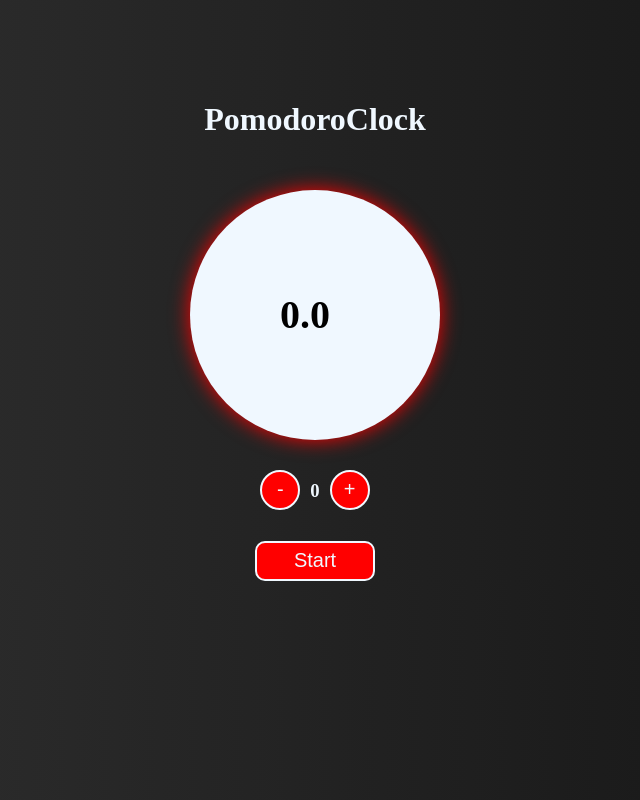
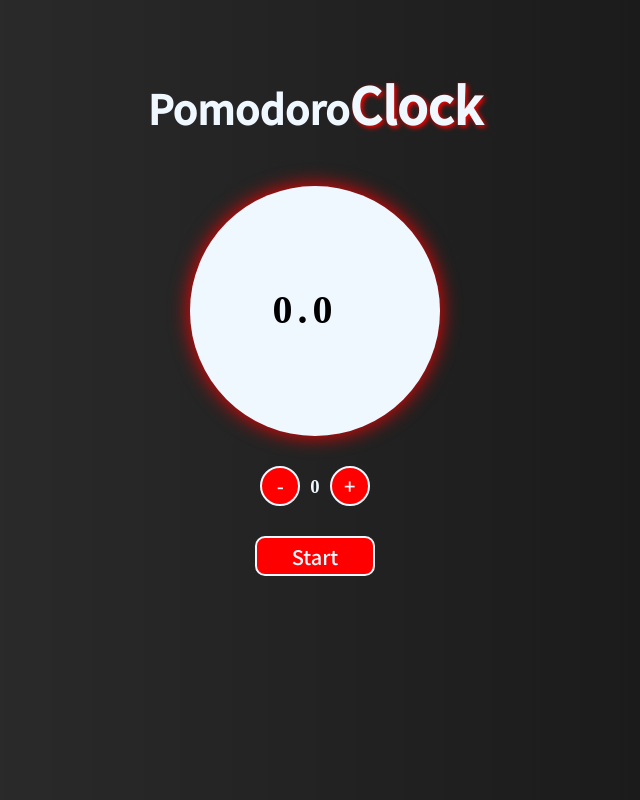
Before and after one commit to arthur-andraade/PomodoroClock, a Vue app: page / in a window 1280 px wide. Shown: the whole page, without its empty margins (325-965 px from the left). Built offline with nearby package versions, Linux system fonts and the light colour scheme.

Commit message:
Inserindo efeitos

```diff
--- a/src/components/Pomodoro.vue
+++ b/src/components/Pomodoro.vue
@@ -1,11 +1,12 @@
 <template>
-  <div id = "Pomodoro">
+  <div id = "Pomodoro" class="animated fadeInLeft">
     <div class="titulo">
-      <h1>PomodoroClock</h1>
+      <h1>Pomodoro<span>Clock</span></h1>
     </div>
 
     <div class="cronometro">
       <h1>{{minutos}}.{{segundos}}</h1>
+      <h3 v-if="start">{{tempoSelecionado}} min</h3>
     </div>
 
     <div class="ajusteTempo" v-if="!start">
@@ -88,20 +89,23 @@ export default {
 <!-- Add "scoped" attribute to limit CSS to this component only -->
 <style scoped>
 #Pomodoro{
-  padding-top: 80px;
+  padding-top: 40px;
   display: flex;
   flex-direction: column;
   align-items: center;
 }
 
 .titulo{
+  font-family: 'Noto Sans TC', sans-serif;
   color: aliceblue;
-  margin-bottom: 30px;
+  margin-bottom: 20px;
+  font-size: 20px;
 }
-
+.titulo span {
+  font-size: 50px;
+  text-shadow: red 2px 2px 5px;
+}
 .cronometro{
-  display: flex;
-  align-items: center;
   height: 250px;
   width: 250px;
   border-radius: 50%;
@@ -110,8 +114,17 @@ export default {
 }
 
 .cronometro h1{
+  letter-spacing: 5px;
+  margin-top: 100px;
+  font-size: 40px;
+  margin-left: 33%;
+}
+
+.cronometro h3{
+  margin-top: 10px;
   font-size: 40px;
   margin-left: 90px;
+  font-size: 20px;
 }
 
 .ajusteTempo{
@@ -121,6 +134,7 @@ export default {
 }
 
 .padraoBotao{
+  font-family: 'Noto Sans TC', sans-serif;
   border-radius: 50%;
   height: 40px;
   width: 40px;
@@ -136,6 +150,7 @@ export default {
 }
 
 .comando{
+  margin-top: 15px;
   display: flex;
   align-items: center;
 }
```
